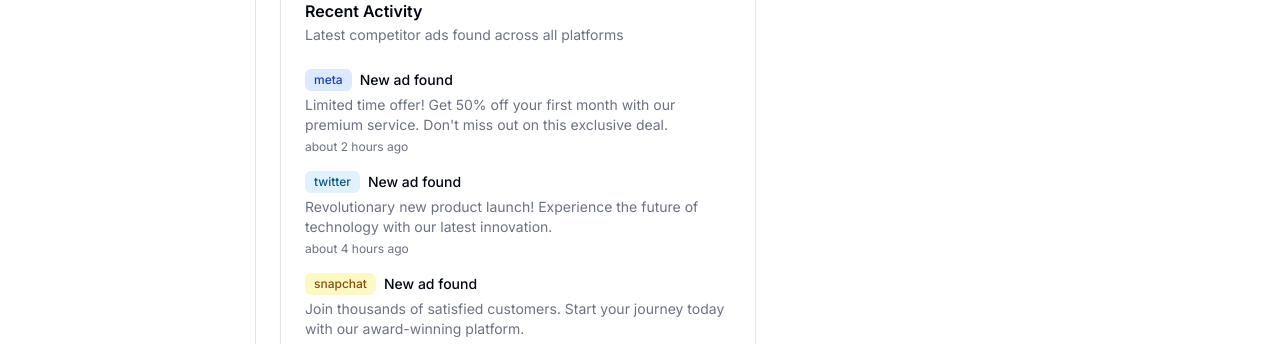
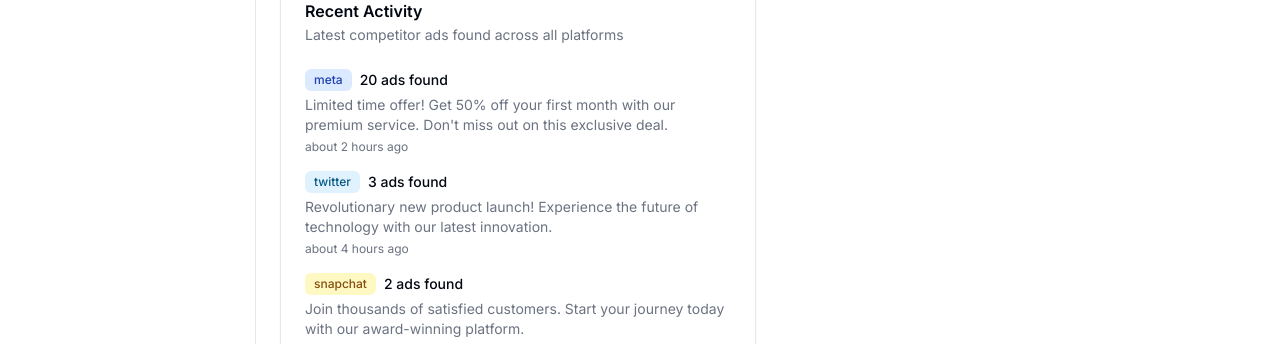
Before and after one commit to mbark223/competitor-ad-tool, a Next.js app: page /dashboard in a window 1280 px wide. Shown: the part 304-648 px from the top of the page. Built offline with nearby package versions, Linux system fonts and the light colour scheme; no server answers.

Commit message:
Update activity feed: show dynamic ad counts per channel instead of generic 'New ad found'

```diff
--- a/src/components/dashboard/activity-feed.tsx
+++ b/src/components/dashboard/activity-feed.tsx
@@ -25,6 +25,21 @@
     }
   }
 
+  const getAdCount = (platform: Platform) => {
+    switch (platform) {
+      case Platform.META:
+        return Math.floor(Math.random() * 20) + 5
+      case Platform.TWITTER:
+        return Math.floor(Math.random() * 15) + 3
+      case Platform.SNAPCHAT:
+        return Math.floor(Math.random() * 12) + 2
+      case Platform.GOOGLE_SEARCH:
+        return Math.floor(Math.random() * 8) + 1
+      default:
+        return Math.floor(Math.random() * 10) + 1
+    }
+  }
+
   return (
     <Card>
       <CardHeader>
@@ -45,7 +60,7 @@
                     <Badge className={getPlatformColor(ad.platform as Platform)}>
                       {ad.platform}
                     </Badge>
-                    <span className="text-sm font-medium">New ad found</span>
+                    <span className="text-sm font-medium">{getAdCount(ad.platform as Platform)} ads found</span>
                   </div>
                   <p className="text-sm text-muted-foreground line-clamp-2">
                     {ad.text}
```
